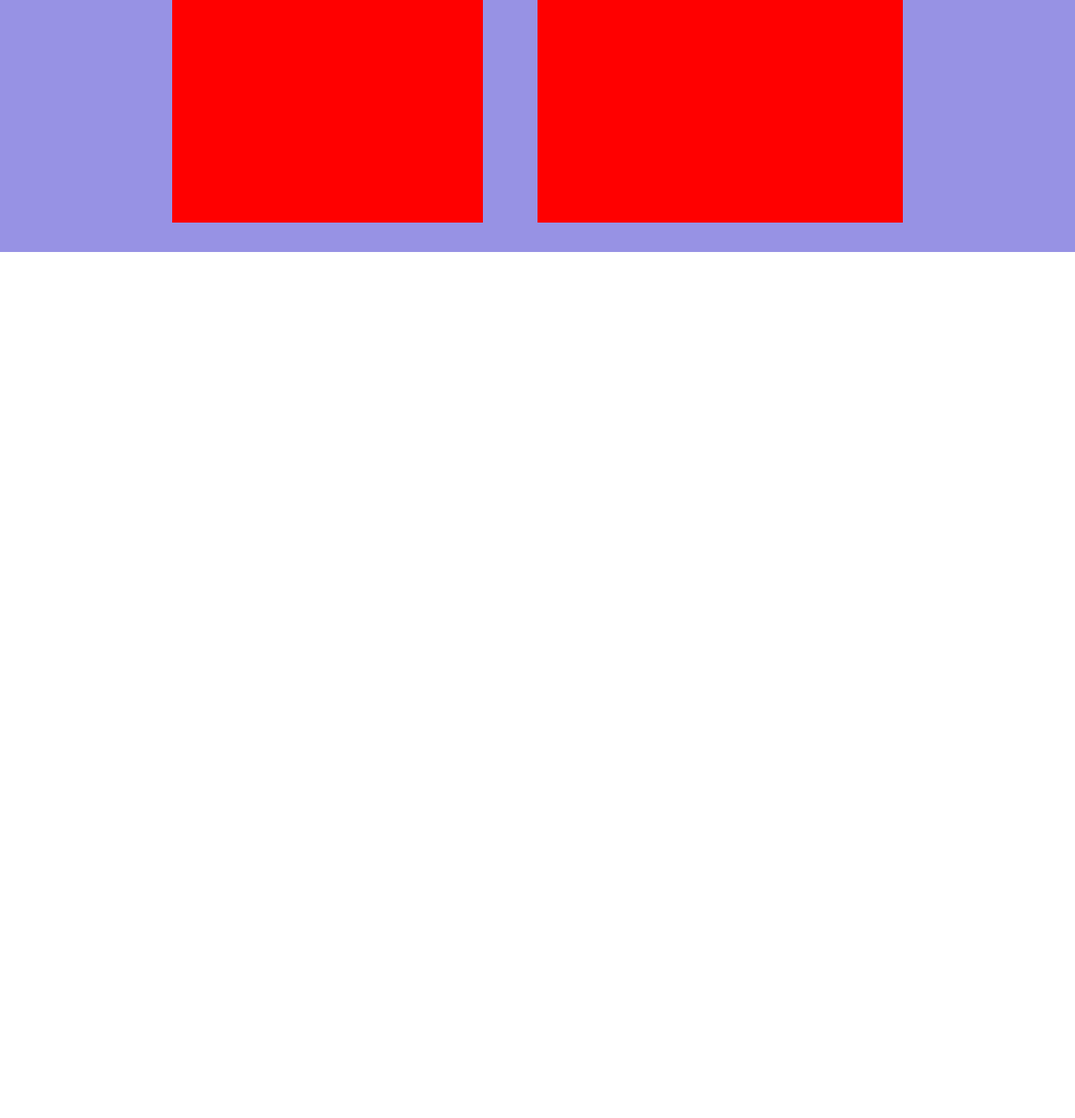
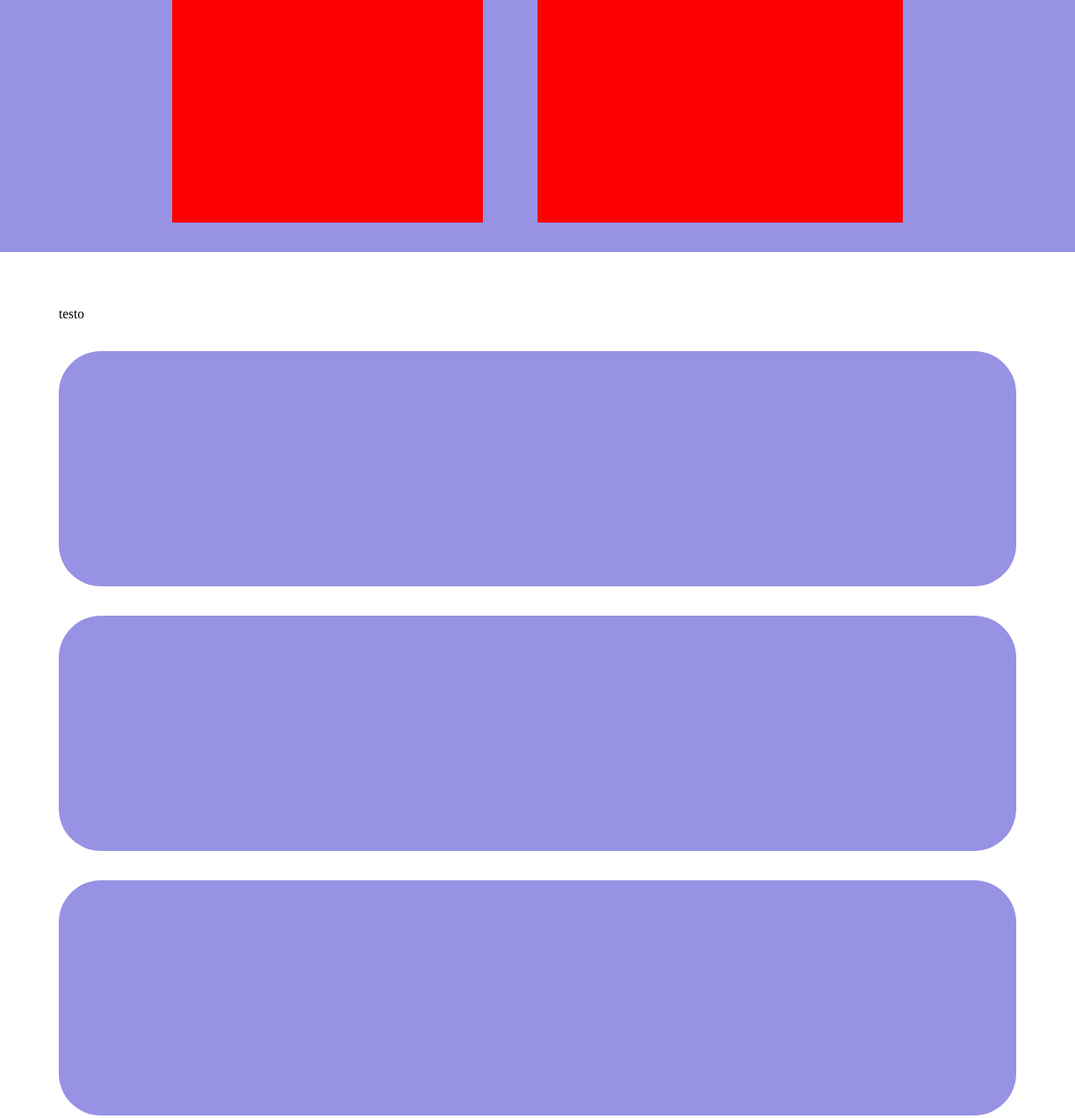
Before and after one commit to MirkoCherchi/htmlcss-responsive-layout, a plain HTML site: page index.html in a window 1280 px wide. Shown: the part 1575-2906 px from the top of the page at 84% size. Before the commit the page ends 1875 px from the top, so only its background shows below. Drawn offline with Linux system fonts and the light colour scheme.

Commit message:
feat: main sezione 3

```diff
--- a/css/style.css
+++ b/css/style.css
@@ -111,6 +111,30 @@ ul li .btn{
 
 /* /sezione2 */
 
+/* sezione3 */
+
+.sezione3{
+    padding: 65px 0 110px 0;
+    display: flex;
+    flex-direction: column;
+    gap: 35px;
+
+}
+
+.blocco-sez3{
+    height: 280px;
+    width: 100%;
+    background-color: #9792e4;
+    border-radius: 50px;
+
+
+}
+
+
+
+
+
+/* /sezione3 */
 
 
 
@@ -178,8 +202,16 @@ ul li .btn{
         width: 100%;
     }
 
+    /* /sezione2 */
 
-    /* sezione2 */
+    /* sezione3 */
+    .sezione3{
+        padding-top: 65px;
+        padding-bottom: 110px;
+    }
+    /* sezione3 */
+
+
     /* /main */
 
 }
@@ -209,6 +241,10 @@ ul li .btn{
 
     /* sezione2 */
 
+     /* sezione3 */
+
+    /* sezione3 */
+
 
 
      /* /main */
--- a/index.html
+++ b/index.html
@@ -61,6 +61,12 @@
         <!-- /sezione2 -->
 
         <!-- sezione3 -->
+        <div class="mini-cont sezione3">
+            <div class="testo-sez3">testo</div>
+            <div class="blocco-sez3"></div>
+            <div class="blocco-sez3"></div>
+            <div class="blocco-sez3"></div>
+        </div>
 
 
         <!-- /sezione3 -->
```
